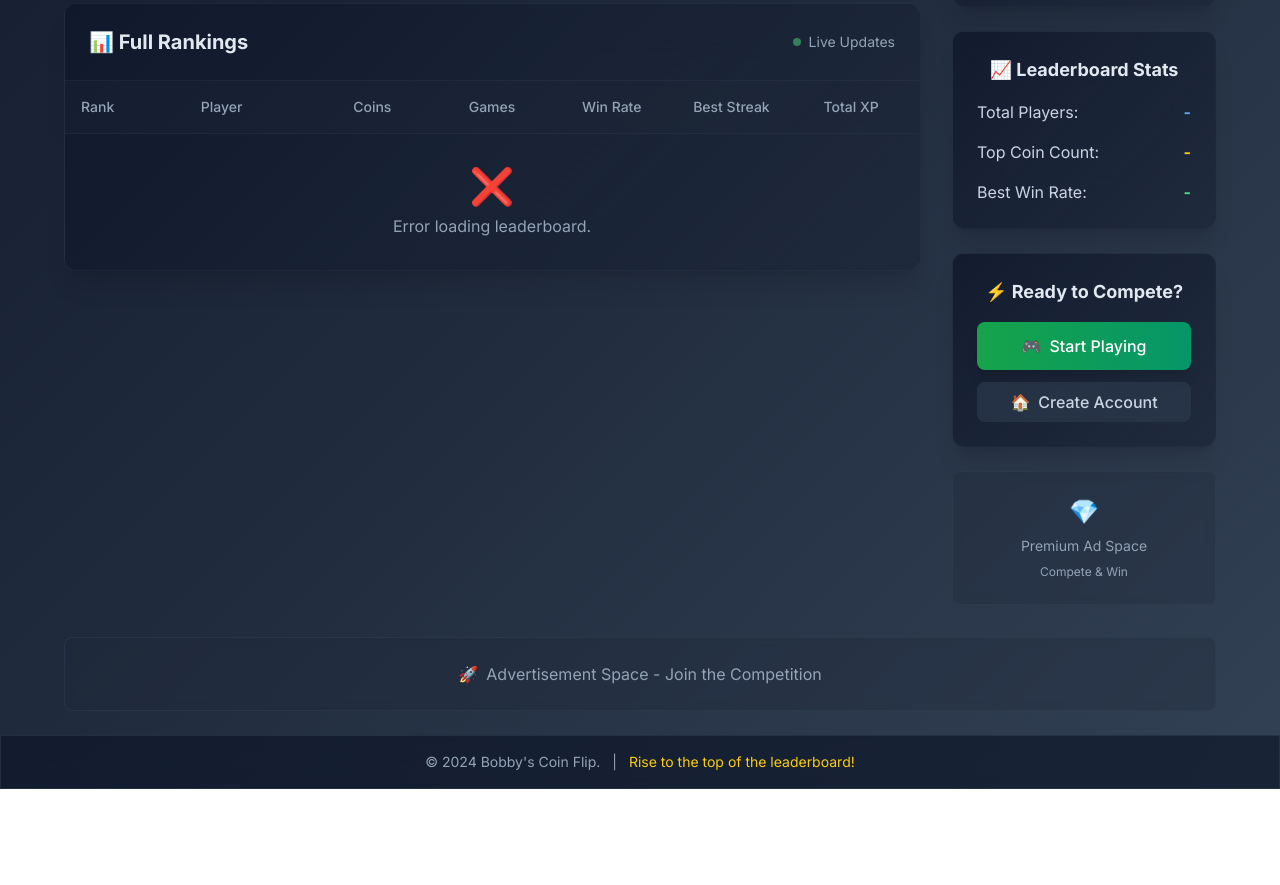
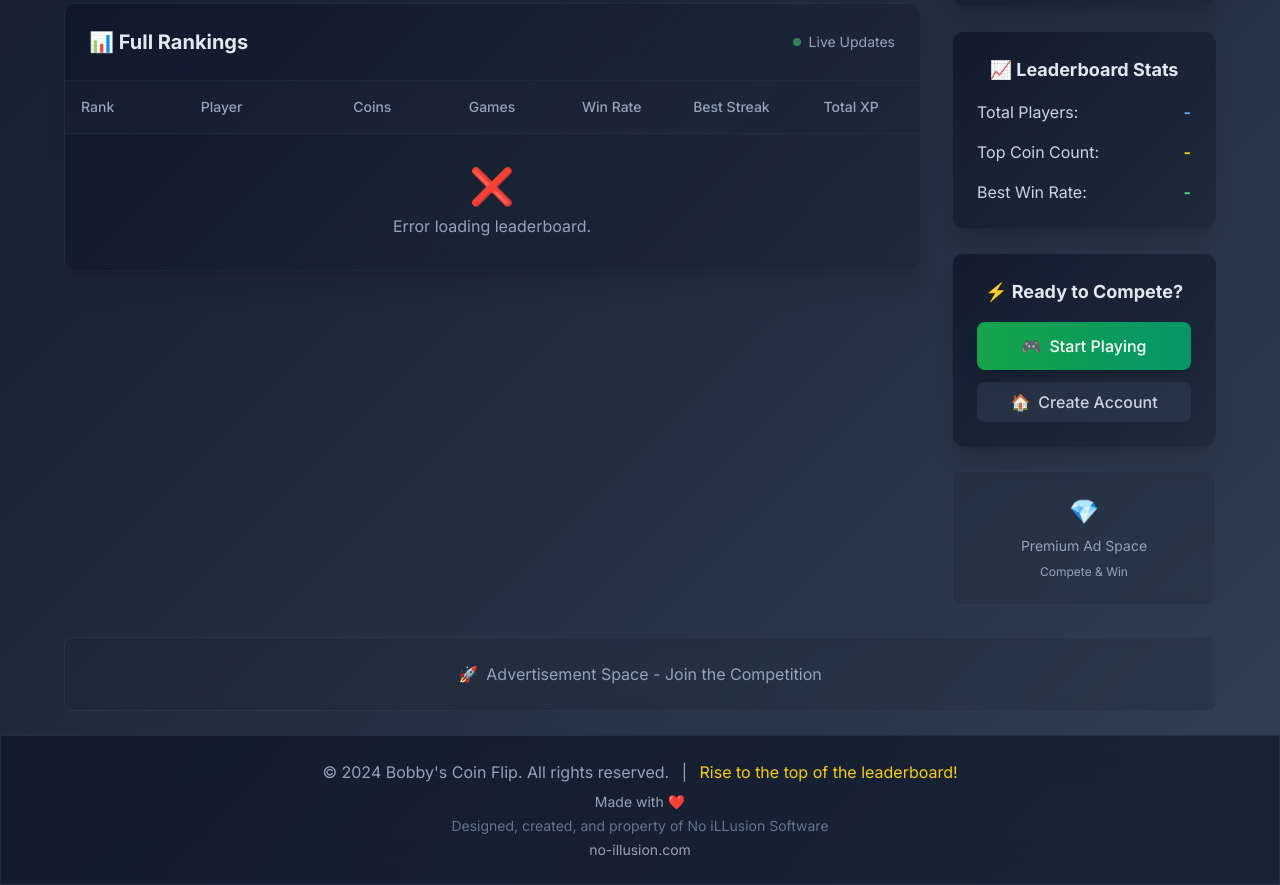
Before and after one commit to garybracket/bobbys-coin-flip, a website: page public/leaderboard.html in a window 1280 px wide. Shown: the part 755-1640 px from the top of the page. Before the commit the page ends 1544 px from the top, so only its background shows below. Drawn offline with nearby package versions, Linux system fonts and the light colour scheme; no server answers.

Commit message:
Fix missing No iLLusion branding in all HTML pages
- Add complete footer branding to game.html, leaderboard.html, multiplayer.html, and profile.html
- Include 'Made with ❤️' text on all pages
- Add 'Designed, created, and property of No iLLusion Software' link to no-illusion.com
- Add separate 'no-illusion.com' link as requested
- Ensure consistent branding across all pages matching index.html format
- Update footer styling with proper spacing and hover effects

```diff
--- a/public/leaderboard.html
+++ b/public/leaderboard.html
@@ -206,12 +206,32 @@
         </main>
 
         <!-- Footer -->
-        <footer class="glass border-t border-slate-700/50 py-4">
+        <footer class="glass border-t border-slate-700/50 py-6">
             <div class="max-w-7xl mx-auto px-4 text-center">
-                <p class="text-slate-400 text-sm">
-                    &copy; 2024 Bobby's Coin Flip.
+                <p class="text-slate-400">
+                    &copy; 2024 Bobby's Coin Flip. All rights reserved.
                     <span class="mx-2">|</span>
                     <span class="text-yellow-400">Rise to the top of the leaderboard!</span>
+                </p>
+                <p class="text-slate-400 text-sm mt-2">Made with ❤️</p>
+                <p class="text-slate-500 text-sm mt-1">
+                    <a
+                        href="https://no-illusion.com"
+                        target="_blank"
+                        class="hover:text-blue-400 transition-colors"
+                    >
+                        Designed, created, and property of No iLLusion Software
+                    </a>
+                </p>
+                <p class="text-slate-500 text-sm mt-1">
+                    <a
+                        href="https://no-illusion.com"
+                        target="_blank"
+                        rel="noopener noreferrer"
+                        class="text-gray-400 hover:text-blue-400 transition-colors"
+                    >
+                        no-illusion.com
+                    </a>
                 </p>
             </div>
         </footer>
```
Also changed, not shown: public/game.html (+23 -3 lines), public/multiplayer.html (+23 -3 lines), public/profile.html (+23 -3 lines).
